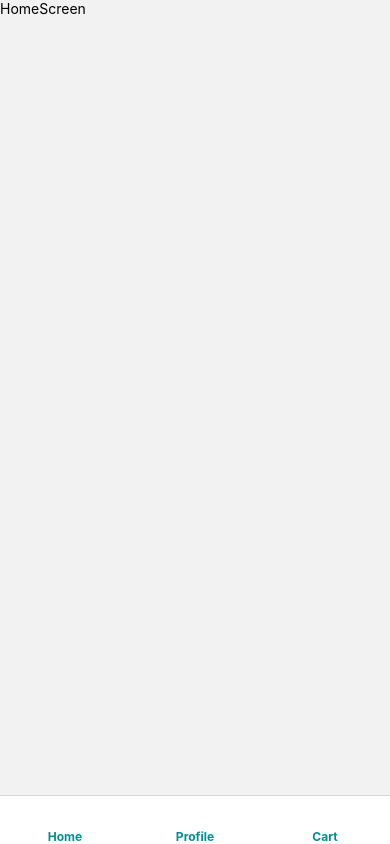
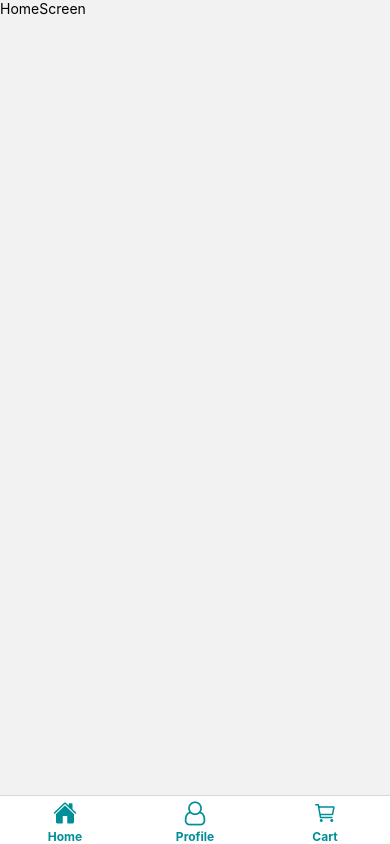
Before and after one commit to saketkumar9040/E-mart-app, a React Native app: screen /Home in a window 390 px wide. Built offline with nearby package versions, Linux system fonts and the light colour scheme.

Commit message:
feat - completed with bottom tab navigator implementation in stack navigation

```diff
--- a/App.js
+++ b/App.js
@@ -8,7 +8,7 @@ export default function App() {
   return (
     <NavigationContainer>
       {!isAuth && <AuthNavigator />}
-      {isAuth && <MainNavigator/> && <BottomTabNavigator/>}
+      {isAuth && <MainNavigator/> }
       </NavigationContainer>
   );
 }
--- a/navigations/BottomTabNavigator.js
+++ b/navigations/BottomTabNavigator.js
@@ -17,13 +17,13 @@ const BottomTabNavigator = () => {
         fontSize:12
       },
       headerShown:false,
-      tabBarIcon:({focused}) => {
+      tabBarIcon:({focused}) =>
         focused ? (
-          <Ionicons name="home" size={24} color="black" />
+          <Ionicons name="home" size={24} color="#008e97" />
         ) :(
-          <Ionicons name="home-outline" size={24} color="black" />
+          <Ionicons name="home-outline" size={24} color="#008e97" />
         )
-      }
+
     }}/>
     <Tab.Screen name="Profile" component={ProfileScreen} options={{
       tabBarLabel:"Profile",
@@ -33,13 +33,13 @@ const BottomTabNavigator = () => {
         fontSize:12
       },
       headerShown:false,
-      tabBarIcon:({focused}) => {
+      tabBarIcon:({focused}) =>
         focused ? (
-          <FontAwesome name="user" size={24} color="black" />
+          <FontAwesome name="user" size={24} color="#008e97" />
         ) :(
-          <FontAwesome name="user-o" size={24} color="black" />
+          <FontAwesome name="user-o" size={24} color="#008e97" />
         )
-      }
+
     }}/>
     <Tab.Screen name="Cart" component={CartScreen} options={{
       tabBarLabel:"Cart",
@@ -49,13 +49,13 @@ const BottomTabNavigator = () => {
         fontSize:12
       },
       headerShown:false,
-      tabBarIcon:({focused}) => {
+      tabBarIcon:({focused}) =>
         focused ? (
-          <Ionicons name="cart" size={24} color="black" />
+          <Ionicons name="cart" size={24} color="#008e97" />
           ) :(
-          <Ionicons name="cart-outline" size={24} color="black" />
+          <Ionicons name="cart-outline" size={24} color="#008e97" />
         )
-      }
+
     }}/>
 
    </Tab.Navigator>
--- a/navigations/MainNavigator.js
+++ b/navigations/MainNavigator.js
@@ -1,12 +1,17 @@
 import { createNativeStackNavigator } from "@react-navigation/native-stack";
 import HomeScreen from "../screens/HomeScreen";
+import CartScreen from "../screens/CartScreen";
+import ProfileScreen from "../screens/ProfileScreen";
+import BottomTabNavigator from "./BottomTabNavigator";
 
 const Stack = createNativeStackNavigator();
 
 const MainNavigator = () => {
   return (
     <Stack.Navigator>
-      <Stack.Screen name="Home" component={HomeScreen} options={{headerShown:false}} />
+      <Stack.Screen name="Home" component={BottomTabNavigator} options={{headerShown:false}} />
+      <Stack.Screen name="Profile" component={ProfileScreen} options={{headerShown:false}} />
+      <Stack.Screen name="Cart" component={CartScreen} options={{headerShown:false}} />
     </Stack.Navigator>
   );
 };
--- a/package.json
+++ b/package.json
@@ -9,6 +9,7 @@
     "web": "expo start --web"
   },
   "dependencies": {
+    "@expo/vector-icons": "^13.0.0",
     "@react-navigation/bottom-tabs": "^6.5.8",
     "@react-navigation/native": "^6.1.7",
     "@react-navigation/native-stack": "^6.9.13",
```
Also changed, not shown: 1 other file (tests, documents, lock files or other folders).
